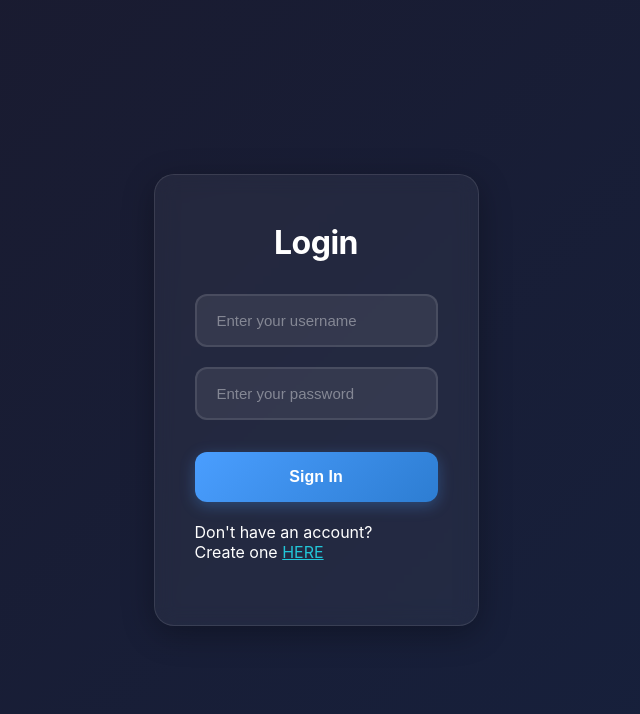
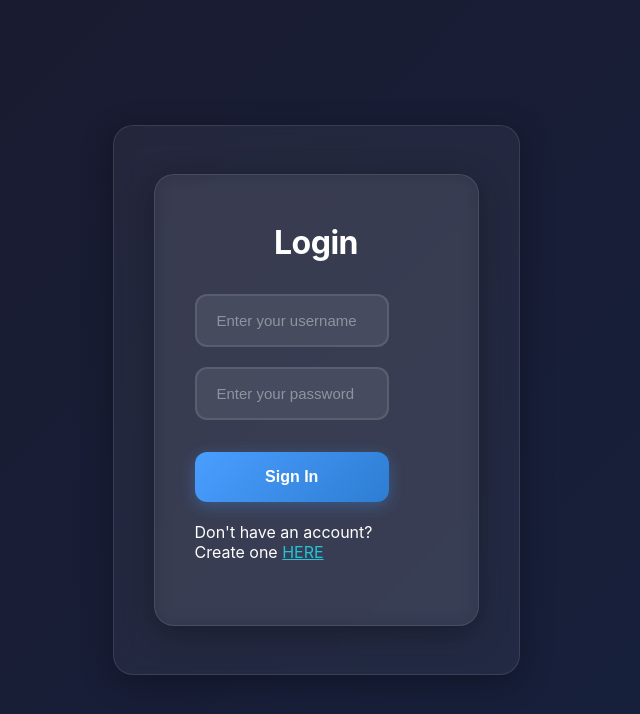
Before and after one commit to darkogolovic/project-3-ga-social-media-frontend, a React (Vite) app: page /login in a window 1280 px wide. Shown: the top 714 px of the page, without its empty margins (324-964 px from the left). Built offline with nearby package versions, Linux system fonts and the light colour scheme; no server answers.

Commit message:
Verify page

```diff
--- a/src/components/MainLayout.jsx
+++ b/src/components/MainLayout.jsx
@@ -5,8 +5,9 @@ import NavBar from "./NavBar/NavBar";
 export default function MainLayout() {
   return (
     <>
+
+      <Outlet />
       <NavBar />
-      <Outlet />
     </>
   );
 }
--- a/src/pages/sign-in/sign.css
+++ b/src/pages/sign-in/sign.css
@@ -19,9 +19,6 @@ body {
 .container {
   width: 100%;
   max-width: 440px;
-}
-
-.box {
   background: rgba(255, 255, 255, 0.05);
   backdrop-filter: blur(10px);
   border: 1px solid rgba(255, 255, 255, 0.1);
@@ -29,6 +26,10 @@ body {
   padding: 48px 40px;
   box-shadow: 0 8px 32px rgba(0, 0, 0, 0.3);
 }
+
+
+
+
 
 h2 {
   color: #ffffff;
--- /dev/null
+++ b/src/pages/verify/Verify.jsx
@@ -0,0 +1,36 @@
+import { Link } from "react-router"
+import './verify.css'
+
+const Verify = () => {
+  return (
+    <div className="container">
+    <h1 className="verify-title">Verify Your Email</h1>
+
+    <p className="verify-info">
+      We've sent a 6-digit code to your email <strong>email</strong>.
+      Please enter it below to verify your account.
+    </p>
+
+    {null? <div>Error</div>:null}
+
+    <form  >
+
+      <div className="form-group">
+        <label htmlFor="code" className="form-label"></label>
+        <input type="text" id="code" name="code" placeholder="Enter your 6-digit code" maxLength="6" required />
+      </div>
+
+      <button type="submit" className="login-btn">Verify</button>
+    </form>
+
+    <form  className="resend-form">
+      <input type="hidden" name="email"  />
+      <button type="submit" className="resend-btn">Resend Code</button>
+    </form>
+
+
+  </div>
+  )
+}
+
+export default Verify
--- /dev/null
+++ b/src/pages/verify/verify.css
@@ -0,0 +1,54 @@
+* {
+  padding: 0;
+  margin: 0;
+  box-sizing: border-box;
+}
+
+
+.container {
+  display: flex;
+  flex-direction: column;
+  justify-content: flex-start;
+  align-items: center;
+  gap: 1rem;
+}
+.box {
+  background: rgba(255, 255, 255, 0.05);
+  backdrop-filter: blur(10px);
+  border: 1px solid rgba(255, 255, 255, 0.1);
+  border-radius: 20px;
+  padding: 48px 40px;
+  box-shadow: 0 8px 32px rgba(0, 0, 0, 0.3);
+}
+button {
+  width: 100%;
+  margin-top: 12px;
+  padding: 16px;
+  background: linear-gradient(135deg, #4a9eff 0%, #2d7dd2 100%);
+  border: none;
+  border-radius: 12px;
+  color: #ffffff;
+  font-size: 16px;
+  font-weight: 600;
+  cursor: pointer;
+  transition: all 0.3s ease;
+  box-shadow: 0 4px 15px rgba(74, 158, 255, 0.3);
+}
+form {
+  display: flex;
+  flex-direction: column;
+  gap: 20px;
+  width: 80%;
+}
+input {
+  width: 100%;
+  padding: 16px 20px;
+  background: rgba(255, 255, 255, 0.08);
+  border: 2px solid rgba(255, 255, 255, 0.1);
+  border-radius: 12px;
+  color: #ffffff;
+  font-size: 15px;
+  font-weight: 400;
+  transition: all 0.3s ease;
+  outline: none;
+}
--- a/src/router.jsx
+++ b/src/router.jsx
@@ -4,6 +4,7 @@ import AuthLayout from "./components/AppLayout";
 import SignIn from "./pages/sign-in/Sign-in";
 import SignUp from "./pages/sign-up/Sign-up";
 import FeedPage from "./pages/feed/FeedPage";
+import Verify from "./pages/verify/Verify";
 
 const router = createBrowserRouter([
   {
@@ -17,6 +18,7 @@ const router = createBrowserRouter([
     element: <MainLayout />,
     children: [
       { path: "/", element: <FeedPage/> },
+      {path:'/verify', element:<Verify />}
 
     ],
   },
```
